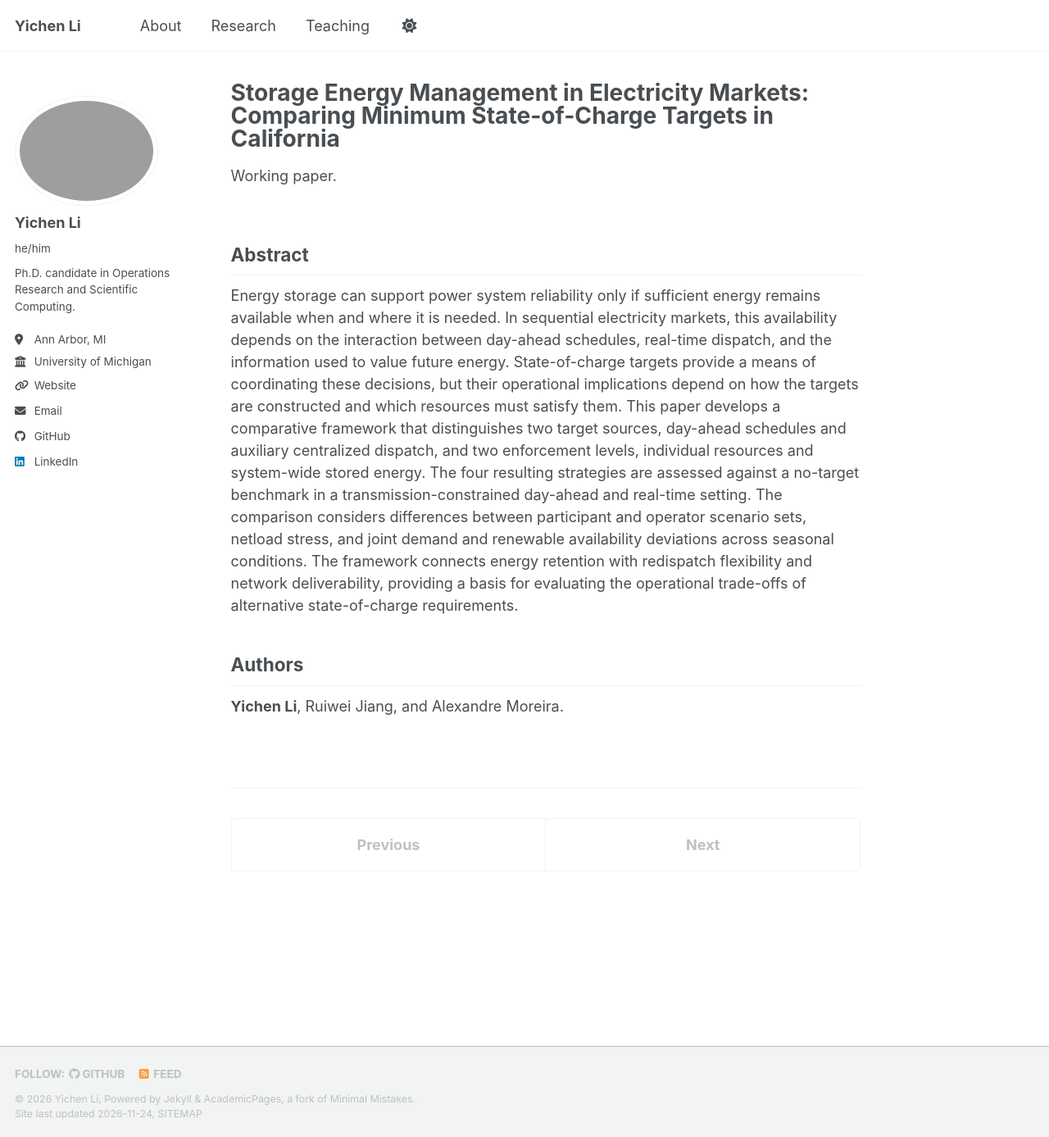
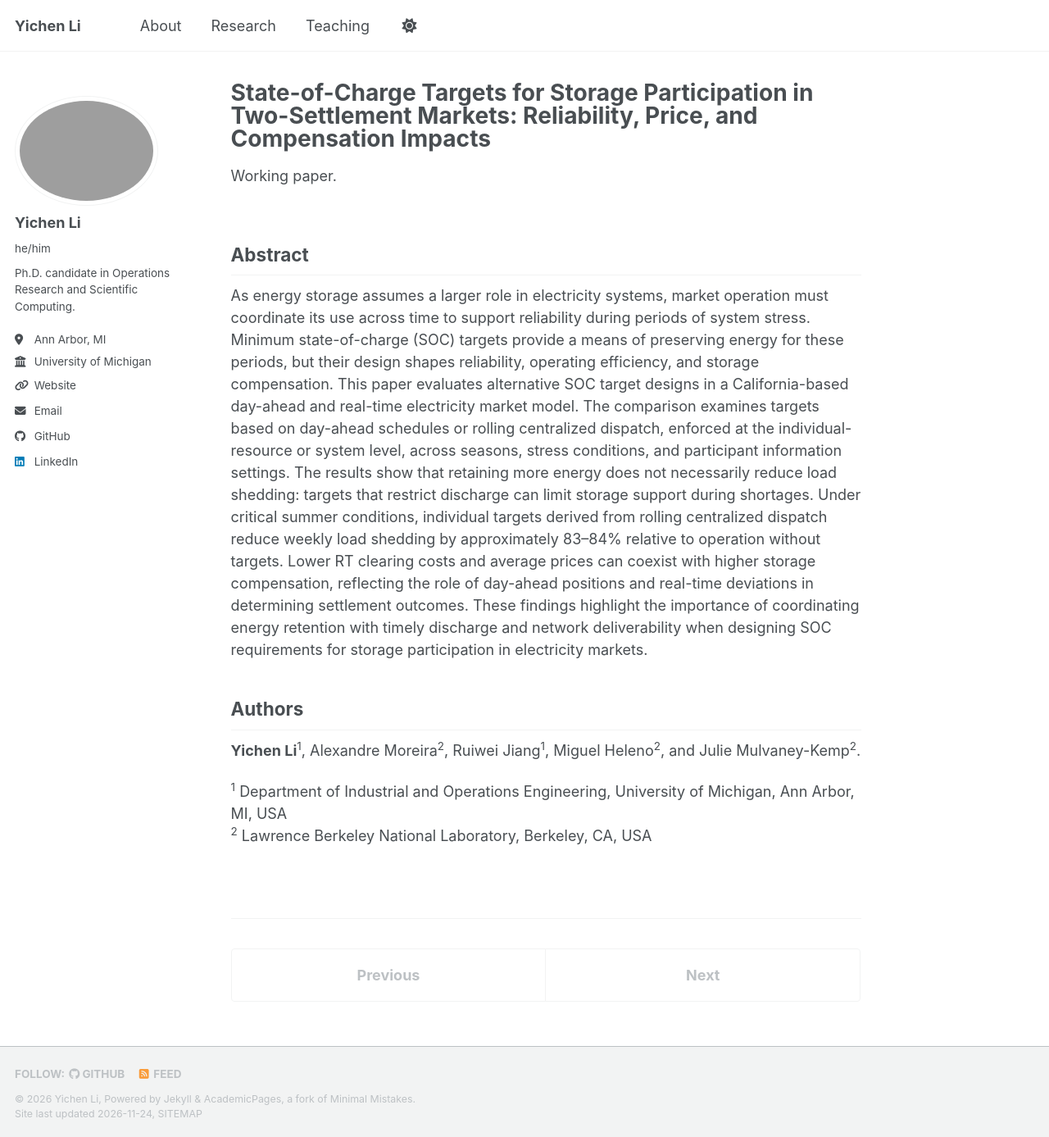
Before and after one commit to YcL-UoM/YcL-UoM.github.io, a Jekyll site: the page built from _publications/storage-energy-markets.md, in a window 1280 px wide and 1387 px high. Shown: the whole window at 82% size. Built offline with Jekyll 4.4.1, drawn with Linux system fonts in a browser that asks for light colours; a style sheet for code colours, icons or effects is not loaded.

Commit message:
Update storage participation working paper

```diff
--- a/_publications/storage-energy-markets.md
+++ b/_publications/storage-energy-markets.md
@@ -1,5 +1,5 @@
 ---
-title: "Storage Energy Management in Electricity Markets: Comparing Minimum State-of-Charge Targets in California"
+title: "State-of-Charge Targets for Storage Participation in Two-Settlement Markets: Reliability, Price, and Compensation Impacts"
 collection: publications
 category: working
 permalink: /publication/storage-energy-markets/
@@ -10,8 +10,11 @@ share: false
 
 ## Abstract
 
-Energy storage can support power system reliability only if sufficient energy remains available when and where it is needed. In sequential electricity markets, this availability depends on the interaction between day-ahead schedules, real-time dispatch, and the information used to value future energy. State-of-charge targets provide a means of coordinating these decisions, but their operational implications depend on how the targets are constructed and which resources must satisfy them. This paper develops a comparative framework that distinguishes two target sources, day-ahead schedules and auxiliary centralized dispatch, and two enforcement levels, individual resources and system-wide stored energy. The four resulting strategies are assessed against a no-target benchmark in a transmission-constrained day-ahead and real-time setting. The comparison considers differences between participant and operator scenario sets, netload stress, and joint demand and renewable availability deviations across seasonal conditions. The framework connects energy retention with redispatch flexibility and network deliverability, providing a basis for evaluating the operational trade-offs of alternative state-of-charge requirements.
+As energy storage assumes a larger role in electricity systems, market operation must coordinate its use across time to support reliability during periods of system stress. Minimum state-of-charge (SOC) targets provide a means of preserving energy for these periods, but their design shapes reliability, operating efficiency, and storage compensation. This paper evaluates alternative SOC target designs in a California-based day-ahead and real-time electricity market model. The comparison examines targets based on day-ahead schedules or rolling centralized dispatch, enforced at the individual-resource or system level, across seasons, stress conditions, and participant information settings. The results show that retaining more energy does not necessarily reduce load shedding: targets that restrict discharge can limit storage support during shortages. Under critical summer conditions, individual targets derived from rolling centralized dispatch reduce weekly load shedding by approximately 83–84% relative to operation without targets. Lower RT clearing costs and average prices can coexist with higher storage compensation, reflecting the role of day-ahead positions and real-time deviations in determining settlement outcomes. These findings highlight the importance of coordinating energy retention with timely discharge and network deliverability when designing SOC requirements for storage participation in electricity markets.
 
 ## Authors
 
-**Yichen Li**, Ruiwei Jiang, and Alexandre Moreira.
+**Yichen Li**<sup>1</sup>, Alexandre Moreira<sup>2</sup>, Ruiwei Jiang<sup>1</sup>, Miguel Heleno<sup>2</sup>, and Julie Mulvaney-Kemp<sup>2</sup>.
+
+<sup>1</sup> Department of Industrial and Operations Engineering, University of Michigan, Ann Arbor, MI, USA<br>
+<sup>2</sup> Lawrence Berkeley National Laboratory, Berkeley, CA, USA
```
